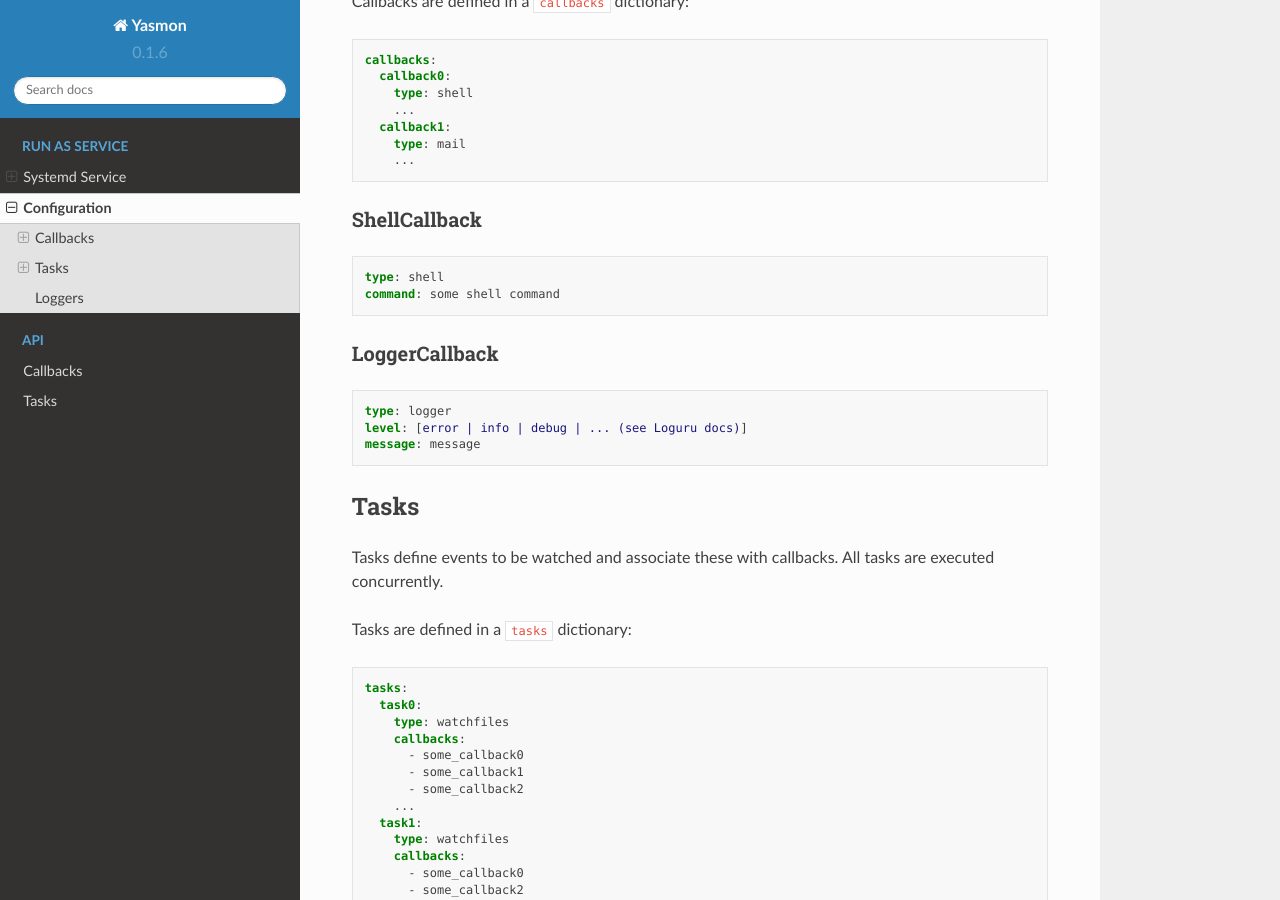
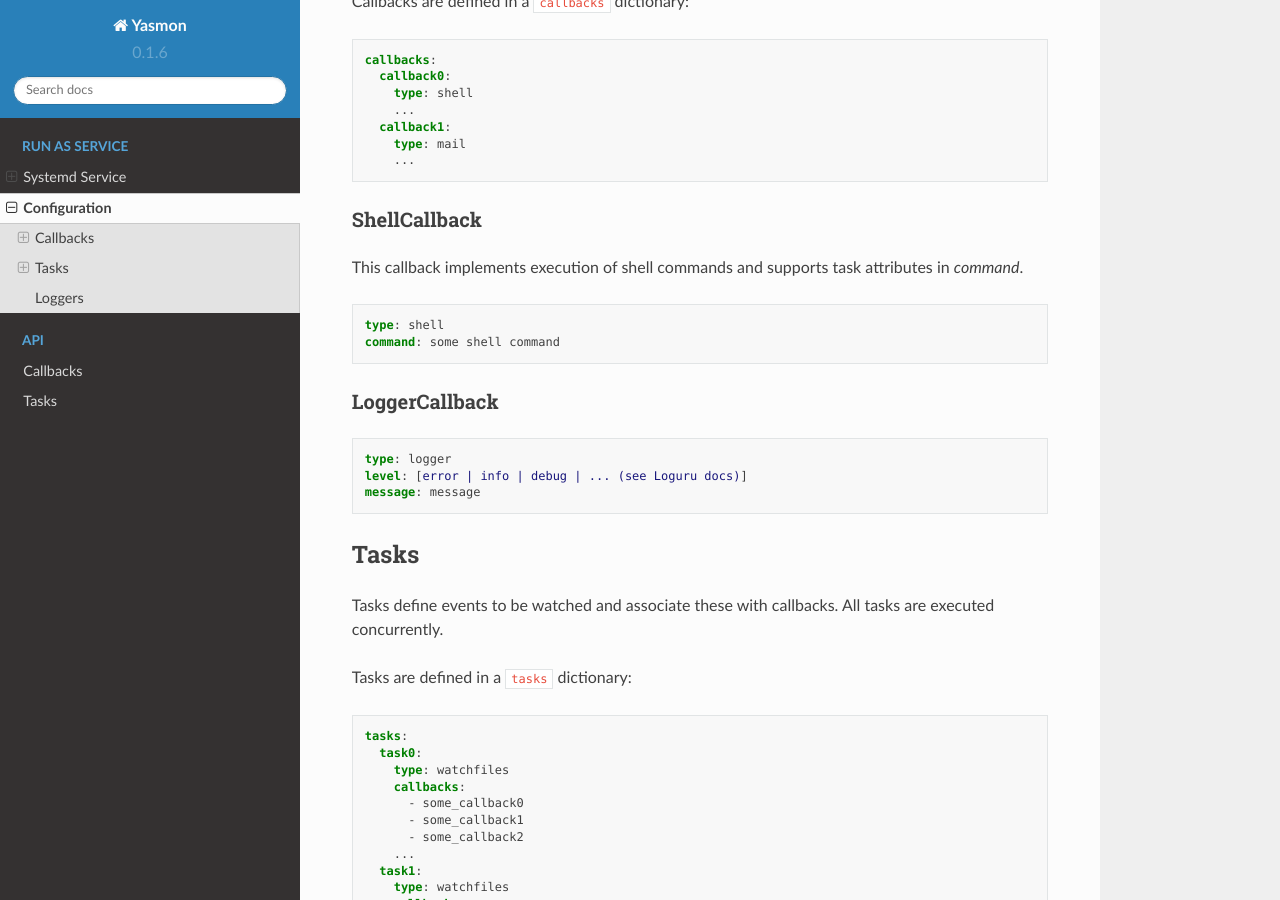
Before and after one commit to m1ka05/yasmon, a Sphinx documentation site: the page built from docs/source/service/config.rst, in a window 1280 px wide and 900 px high, scrolled down 1017 px. Built offline with Sphinx 7.4.7 and the Read the Docs theme 2.0.0, drawn with Linux system fonts in a browser that asks for light colours.

Commit message:
docs: extended description of ShellCallback

```diff
--- a/docs/source/service/config.rst
+++ b/docs/source/service/config.rst
@@ -62,6 +62,9 @@ Callbacks are defined in a ``callbacks`` dictionary:
 
 ShellCallback
 """""""""""""
+
+This callback implements execution of shell commands and supports
+task attributes in `command`.
 
 .. code-block:: yaml
 
```
